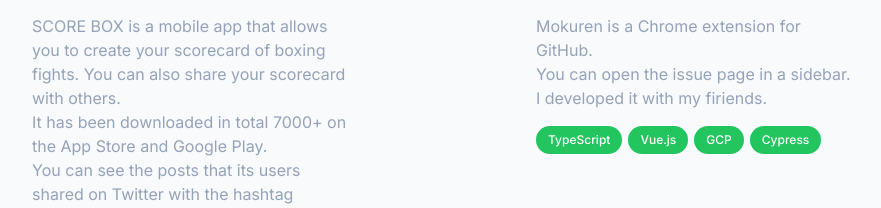
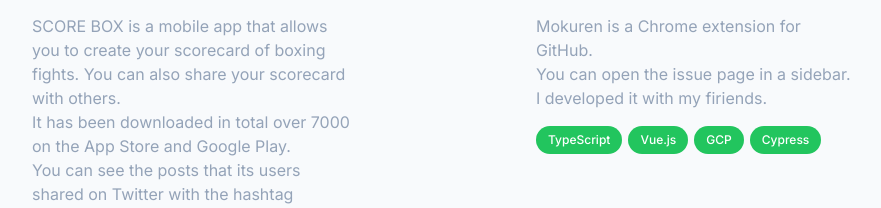
Before and after one commit to kakudenbuzo/portfolio, a Next.js app: page / in a window 1280 px wide. Shown: the part 1160-1368 px from the top of the page, without its empty margins (120-1001 px from the left). Built offline with nearby package versions, Linux system fonts and the light colour scheme.

Commit message:
fix: description

```diff
--- a/src/data/personal-projects.ts
+++ b/src/data/personal-projects.ts
@@ -8,7 +8,7 @@
     [
       "SCORE BOX is a mobile app that allows you to create your scorecard of boxing fights." +
         " You can also share your scorecard with others.",
-      "It has been downloaded in total 7000+ on the App Store and Google Play.",
+      "It has been downloaded in total over 7000 on the App Store and Google Play.",
       "You can see the posts that its users shared on Twitter with the hashtag #SCORE_BOX_APP.",
     ],
     "https://score-box-link.web.app/",
```
